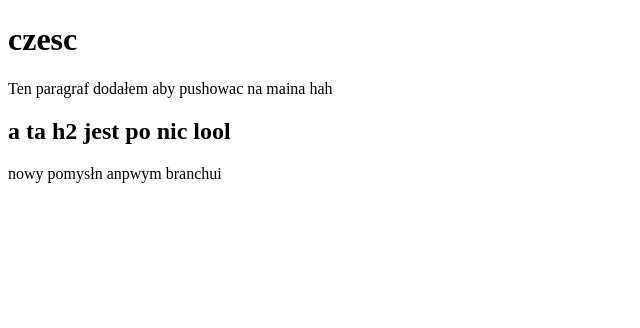
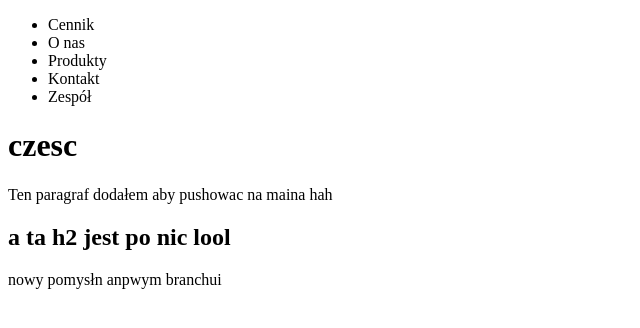
Before and after one commit to Wojtek0911/Test, a plain HTML site: page index.html in a window 1280 px wide. Shown: the whole page, without its empty margins (0-640 px from the left). Drawn offline with Linux system fonts and the light colour scheme.

Commit message:
Added navigation

```diff
--- a/index.html
+++ b/index.html
@@ -7,7 +7,15 @@
     <meta name="viewport" content="width=device-width, initial-scale=1.0">
     <title>Document</title>
 </head>
-
+<nav>
+  <ul>
+    <li>Cennik</li>
+    <li>O nas</li>
+    <li>Produkty</li>
+    <li>Kontakt</li>
+    <li>Zespół</li>
+  </ul>
+</nav>
 <body>
   <h1>czesc</h1>
   <p>Ten paragraf dodałem aby pushowac na maina hah</p>
```
